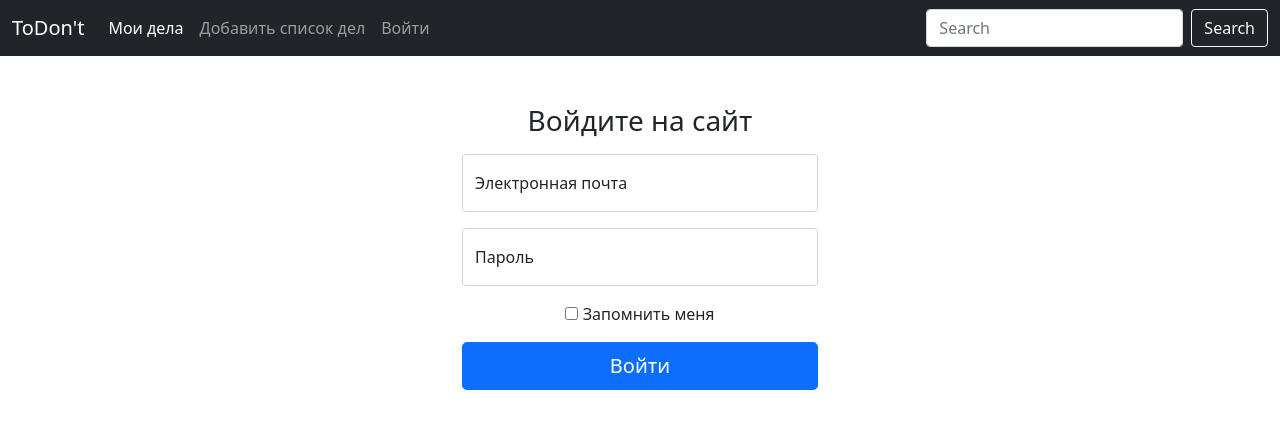
After one commit to BakasaRus/aip-todo, a Flask app: page /login in a window 1280 px wide. The commit adds this page. Shown: the top 429 px of the page. Run offline with Flask 2, Linux system fonts and the light colour scheme.

Commit message:
Add login form

```diff
--- a/app.py
+++ b/app.py
@@ -78,6 +78,11 @@ def get_list(list_id):
     return render_template('list.html', todo_list=todo_list)
 
 
+@app.route('/login', methods=['GET', 'POST'])
+def login():
+    return render_template('login.html')
+
+
 @app.errorhandler(exceptions.NotFound)
 def not_found(error):
     return render_template('404.html'), exceptions.NotFound.code
--- a/templates/base.html
+++ b/templates/base.html
@@ -28,7 +28,10 @@
                         <a class="nav-link active" aria-current="page" href="{{ url_for('homepage') }}">Мои дела</a>
                     </li>
                     <li class="nav-item">
-                        <a class="nav-link" href="#">Добавить список дел</a>
+                        <a class="nav-link" href="{{ url_for('create_list') }}">Добавить список дел</a>
+                    </li>
+                    <li class="nav-item">
+                        <a href="{{ url_for('login') }}" class="nav-link">Войти</a>
                     </li>
                 </ul>
                 <form class="d-flex" action="{{ url_for('search') }}">
--- /dev/null
+++ b/templates/login.html
@@ -0,0 +1,31 @@
+{% extends 'base.html' %}
+
+{% block title %}
+    Вход в систему
+{% endblock %}
+
+{% block content %}
+    <div class="row">
+        <div class="col-lg-6 offset-lg-3 col-xl-4 offset-xl-4">
+            <form action="{{ url_for('login') }}" method="POST" class="text-center">
+                <h1 class="h3 mb-3 fw-normal">Войдите на сайт</h1>
+
+                <div class="form-floating mb-3">
+                    <input type="email" class="form-control" id="floatingInput" placeholder="name@example.com">
+                    <label for="floatingInput">Электронная почта</label>
+                </div>
+                <div class="form-floating">
+                    <input type="password" class="form-control" id="floatingPassword" placeholder="Пароль">
+                    <label for="floatingPassword">Пароль</label>
+                </div>
+
+                <div class="checkbox my-3">
+                    <label>
+                        <input type="checkbox" value="remember-me"> Запомнить меня
+                    </label>
+                </div>
+                <button class="w-100 btn btn-lg btn-primary" type="submit">Войти</button>
+            </form>
+        </div>
+    </div>
+{% endblock %}
```
